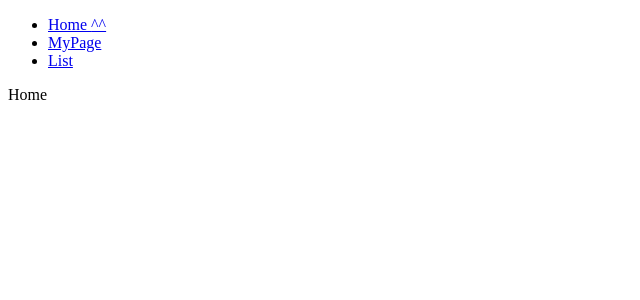
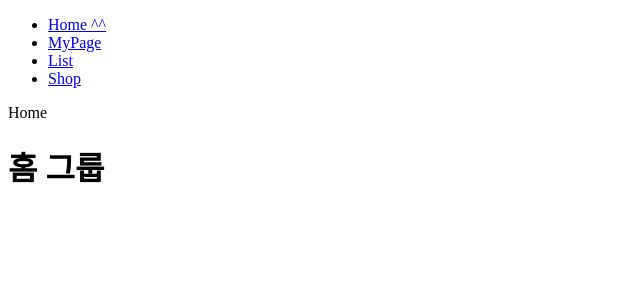
Before and after one commit to jiho3894/charleynext14, a Next.js app: page / in a window 1280 px wide. Shown: the top 300 px of the page, without its empty margins (0-640 px from the left). Built offline with nearby package versions, Linux system fonts and the light colour scheme.

Commit message:
feat: dynamic page

```diff
--- /dev/null
+++ b/app/(home)/layout.tsx
@@ -0,0 +1,15 @@
+import { Metadata } from 'next';
+
+export const metadata: Metadata = {
+  title: 'My Page',
+};
+
+// 하위 layout은 html 태그를 사용하지않는다 children안에 있기에 html은 중복 태그가 되기 때문이다.
+export default function RootLayout({ children }: { children: React.ReactNode }) {
+  return (
+    <div>
+      {children}
+      <h1>홈 그룹</h1>
+    </div>
+  );
+}
--- a/components/navigation.tsx
+++ b/components/navigation.tsx
@@ -17,6 +17,9 @@ const Navigation = () => {
         <li>
           <Link href="/list">List {pathName === '/list' && '^^'}</Link>
         </li>
+        <li>
+          <Link href="/shop">Shop {pathName === '/shop' && '^^'}</Link>
+        </li>
       </ul>
     </nav>
   );
```
Also changed, not shown: app/(shop)/shop/[id]/page.tsx (added, +12 -0 lines), app/(shop)/shop/page.tsx (added, +16 -0 lines).
